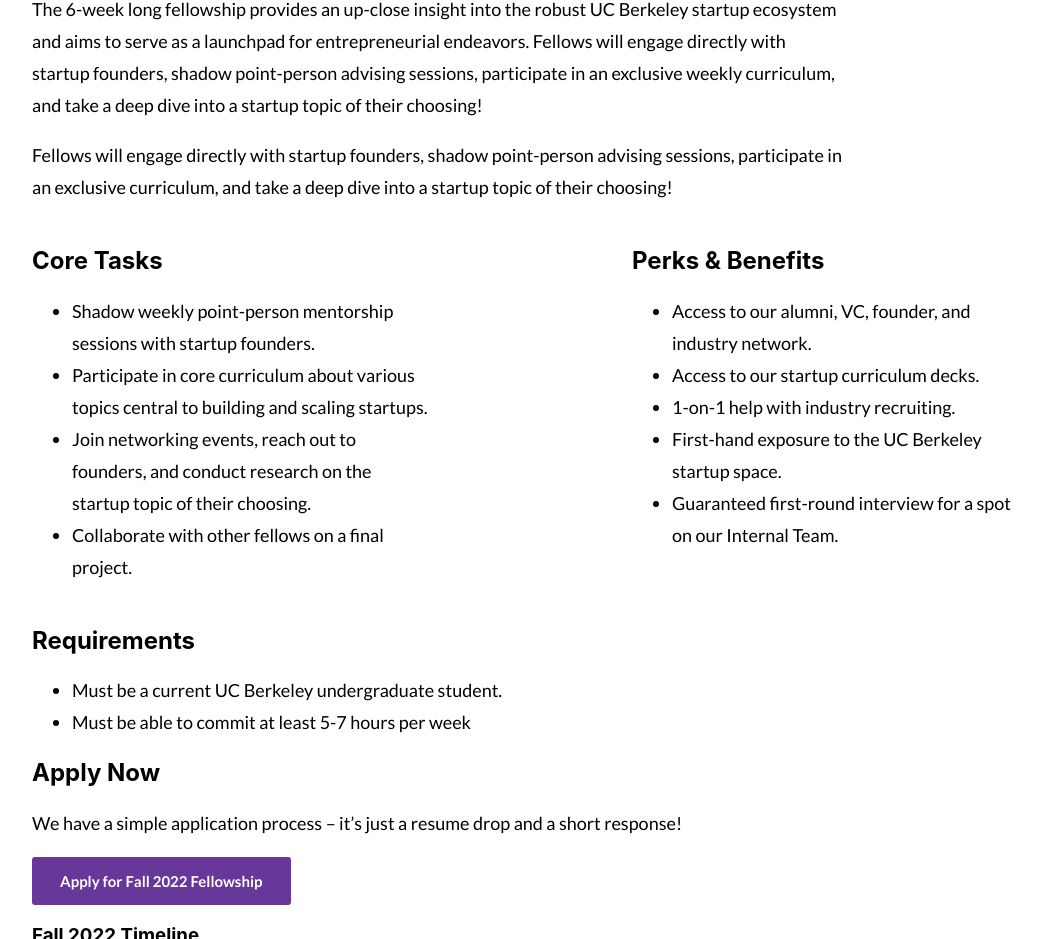
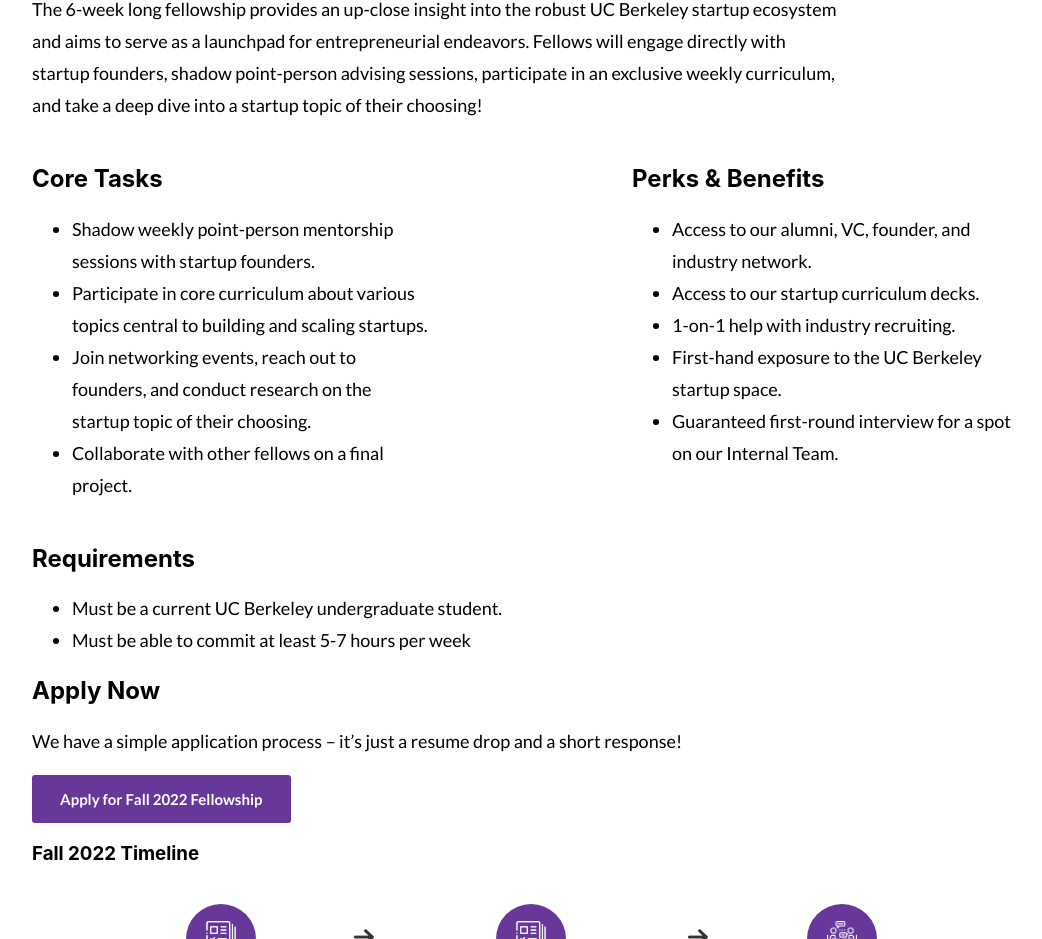
Before and after one commit to Free-Ventures-Cal/website, a React (Create React App) app: page /fellowship in a window 1280 px wide. Shown: the part 773-1712 px from the top of the page, without its empty margins (108-1150 px from the left). Built offline with nearby package versions, Linux system fonts and the light colour scheme.

Commit message:
Delete sentence and switch default tab to batch recruitment

```diff
--- a/src/Components/Apply.js
+++ b/src/Components/Apply.js
@@ -135,7 +135,7 @@ function Apply(props) {
 
   // change .useState value for either 0 - batch recruitment, 1 - internal recruitment
 
-  const [value, setValue] = React.useState(1);
+  const [value, setValue] = React.useState(0);
 
   function handleChange(event, newValue) {
     setValue(newValue);
--- a/src/Components/Fellowship.js
+++ b/src/Components/Fellowship.js
@@ -112,12 +112,6 @@ function Fellowship() {
               sessions, participate in an exclusive weekly curriculum, and take
               a deep dive into a startup topic of their choosing!
             </p>
-            <p>
-              Fellows will engage directly with startup founders, shadow
-              point-person advising sessions, participate in an exclusive
-              curriculum, and take a deep dive into a startup topic of their
-              choosing!
-            </p>
           </div>
           <div id="sidebar">
             <div className="circle">
```
